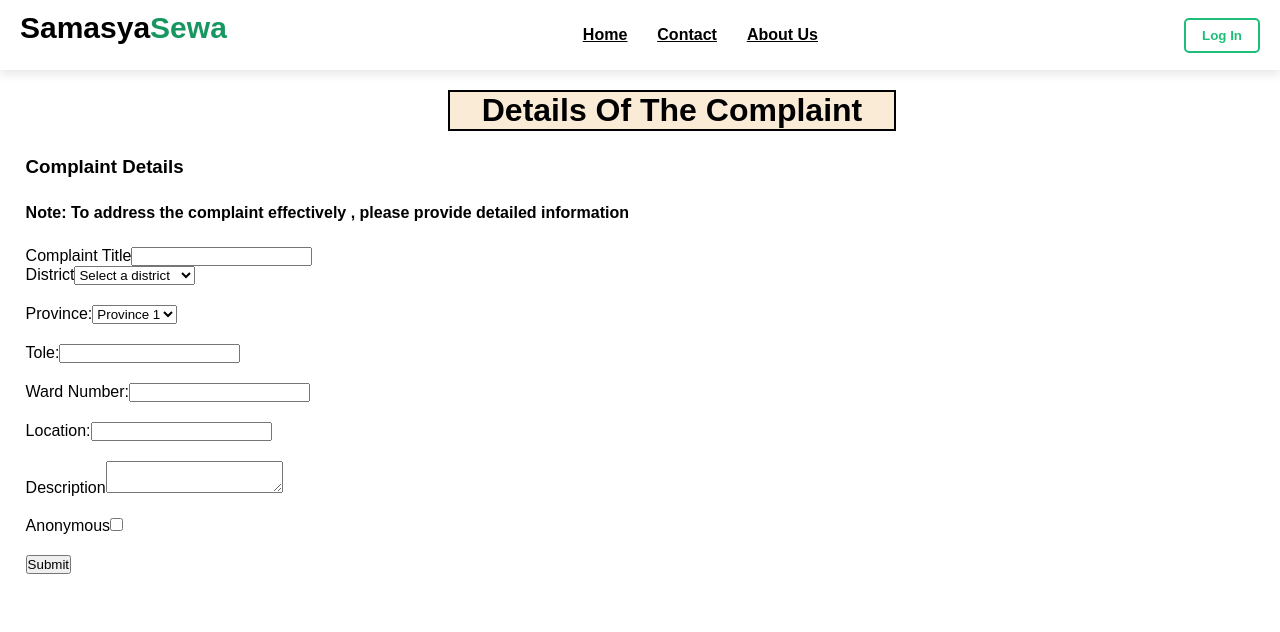
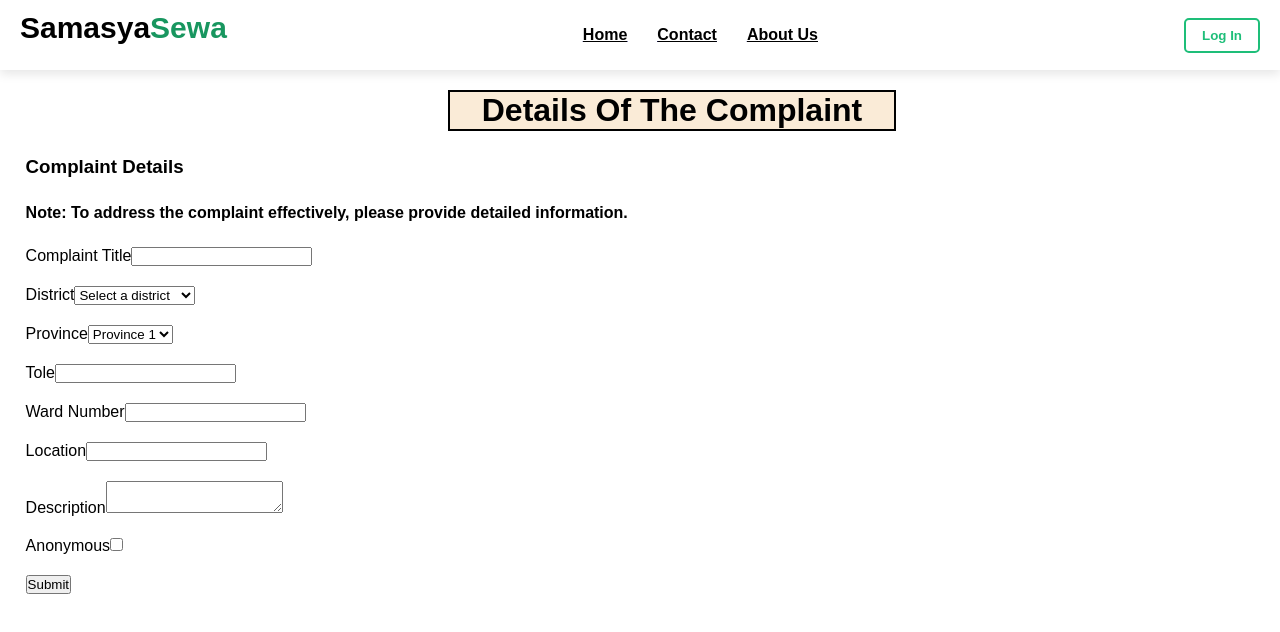
Before and after one commit to Manisha-Tmg/My-project, a React (Create React App) app: page /form in a window 1280 px wide. Shown: the top 632 px of the page. Built offline with nearby package versions, Linux system fonts and the light colour scheme.

Commit message:
APi connections

```diff
--- a/src/Pages/Complain.js
+++ b/src/Pages/Complain.js
@@ -9,8 +9,34 @@ const Complain = () => {
     setSelectedGrievance(e.target.value);
   };
 
-  const handleNext = () => {
-    alert(`Selected Grievance Type: ${selectedGrievance || ""}`);
+  const handleSubmit = async () => {
+    if (!selectedGrievance) {
+      alert("Please select a grievance type before submitting.");
+      return;
+    }
+
+    try {
+      const response = await fetch("", {
+        method: "POST",
+        headers: {
+          "Content-Type": "application/json",
+        },
+        body: JSON.stringify({
+          grievanceType: selectedGrievance,
+        }),
+      });
+
+      if (!response.ok) {
+        throw new Error("Failed to submit the complaint");
+      }
+
+      const data = await response.json();
+      console.log("API Response:", data);
+      alert("Complaint submitted successfully!");
+    } catch (error) {
+      console.error("Error submitting the complaint:", error);
+      alert("Failed to submit the complaint. Please try again.");
+    }
   };
 
   return (
@@ -24,12 +50,12 @@ const Complain = () => {
           onChange={handleChange}
         >
           <option value="">-</option>
-          <option value="type1">1</option>
+          <option value="type1">Disaster</option>
           <option value="type2">2</option>
         </select>
       </div>
       <Link to={"/profile"}>
-        <button className="next-button" onClick={handleNext}>
+        <button className="next-button" onClick={handleSubmit}>
           NEXT
         </button>
       </Link>
--- a/src/Pages/Form.js
+++ b/src/Pages/Form.js
@@ -4,47 +4,75 @@ import "../Css/Form.css";
 const Form = () => {
   const [district, setDistrict] = useState("");
   const [tole, setTole] = useState("");
-  const [wardnumber, setWardnumber] = useState("");
+  const [wardNumber, setWardNumber] = useState("");
   const [location, setLocation] = useState("");
   const [description, setDescription] = useState("");
   const [province, setProvince] = useState("");
-  const [complainTitle, setcomplainTitle] = useState("");
+  const [complainTitle, setComplainTitle] = useState("");
+  const [isAnonymous, setIsAnonymous] = useState(false);
 
-  const handleForm = () => {
-    console.log(
-      "button clicked. The given data are",
+  const handleFormSubmit = async (e) => {
+    e.preventDefault();
+
+    const formData = {
+      complainTitle,
       district,
-      wardnumber,
+      province,
+      tole,
+      wardNumber,
       location,
       description,
-      tole,
-      province,
-      complainTitle
-    );
+      isAnonymous,
     };
+
+    try {
+      const response = await fetch("", {
+        method: "POST",
+        headers: {
+          "Content-Type": "application/json",
+        },
+        body: JSON.stringify(formData),
+      });
+
+      if (response.ok) {
+        const data = await response.json();
+        console.log("Response from API:", data);
+        alert("Complaint submitted successfully!");
+      } else {
+        const errorData = await response.json();
+        console.error("Error response:", errorData);
+        alert("Failed to submit the complaint.");
+      }
+    } catch (error) {
+      console.error("Error submitting the complaint:", error);
+      alert("An error occurred. Please try again.");
+    }
+  };
+
   return (
-    <div className="form-main" onChange={handleForm}>
-      <h1 className="heading1" style={{ alignItems: "center" }}>
-        Details Of The Complaint
-      </h1>
-
-      <h3 className="heading3"> Complaint Details</h3>
+    <div className="form-main">
+      <h1 className="heading1">Details Of The Complaint</h1>
+      <h3 className="heading3">Complaint Details</h3>
       <h4 className="heading4">
-        Note: To address the complaint effectively , please provide detailed
-        information
+        Note: To address the complaint effectively, please provide detailed
+        information.
       </h4>
 
-      <form className="form-row">
-        <div>
-          <label for="Title">Complaint Title</label>
+      <form className="form-row" onSubmit={handleFormSubmit}>
+        <div className="form-group">
+          <label htmlFor="complainTitle">Complaint Title</label>
           <input
+            id="complainTitle"
             className="textarea"
             value={complainTitle}
-            onChange={(e) => setcomplainTitle(e.target.value)}
-          ></input>
-          <div class="form-group">
-            <label for="district">District</label>
+            onChange={(e) => setComplainTitle(e.target.value)}
+          />
+        </div>
+
+        <div className="form-group">
+          <label htmlFor="district">District</label>
           <select
+            id="district"
             className="district"
             value={district}
             onChange={(e) => setDistrict(e.target.value)}
@@ -128,9 +156,11 @@ const Form = () => {
             <option value="Udayapur">Udayapur</option>
           </select>
         </div>
-          <div class="form-group">
-            <label for="province">Province:</label>
+
+        <div className="form-group">
+          <label htmlFor="province">Province</label>
           <select
+            id="province"
             className="province"
             value={province}
             onChange={(e) => setProvince(e.target.value)}
@@ -144,49 +174,57 @@ const Form = () => {
             <option value="province2">Province 7</option>
           </select>
         </div>
-          <div class="form-group">
-            <label for="tole">Tole:</label>
+
+        <div className="form-group">
+          <label htmlFor="tole">Tole</label>
           <input
+            id="tole"
             className="textarea"
             value={tole}
             onChange={(e) => setTole(e.target.value)}
-            ></input>
+          />
         </div>
-          <div class="form-group">
-            <label for="ward">Ward Number:</label>
+
+        <div className="form-group">
+          <label htmlFor="wardNumber">Ward Number</label>
           <input
+            id="wardNumber"
             className="textarea"
-              value={wardnumber}
-              onChange={(e) => setWardnumber(e.target.value)}
-            ></input>
+            value={wardNumber}
+            onChange={(e) => setWardNumber(e.target.value)}
+          />
         </div>
-          <div class="form-group">
-            <label for="location">Location:</label>
+
+        <div className="form-group">
+          <label htmlFor="location">Location</label>
           <input
+            id="location"
             className="textarea"
             value={location}
             onChange={(e) => setLocation(e.target.value)}
-            ></input>
+          />
         </div>
-          <div class="form-group">
-            <label for="description">Description</label>
+
+        <div className="form-group">
+          <label htmlFor="description">Description</label>
           <textarea
             id="description"
             value={description}
             onChange={(e) => setDescription(e.target.value)}
           ></textarea>
         </div>
-          <div class="form-group">
-            <label htmlFor="anonymous" id="anonymous">
-              Anonymous
-            </label>
-            <input type="checkbox" id="anonymous" />
-          </div>
+
+        <div className="form-group">
+          <label htmlFor="anonymous">Anonymous</label>
+          <input
+            id="anonymous"
+            type="checkbox"
+            checked={isAnonymous}
+            onChange={() => setIsAnonymous(!isAnonymous)}
+          />
         </div>
 
-        <button type="submit" onClick={handleForm}>
-          Submit
-        </button>
+        <button type="submit">Submit</button>
       </form>
     </div>
   );
```
Also changed, not shown: 1 other file (tests, documents, lock files or other folders). Lines whose indentation alone changed are shown as unchanged.
